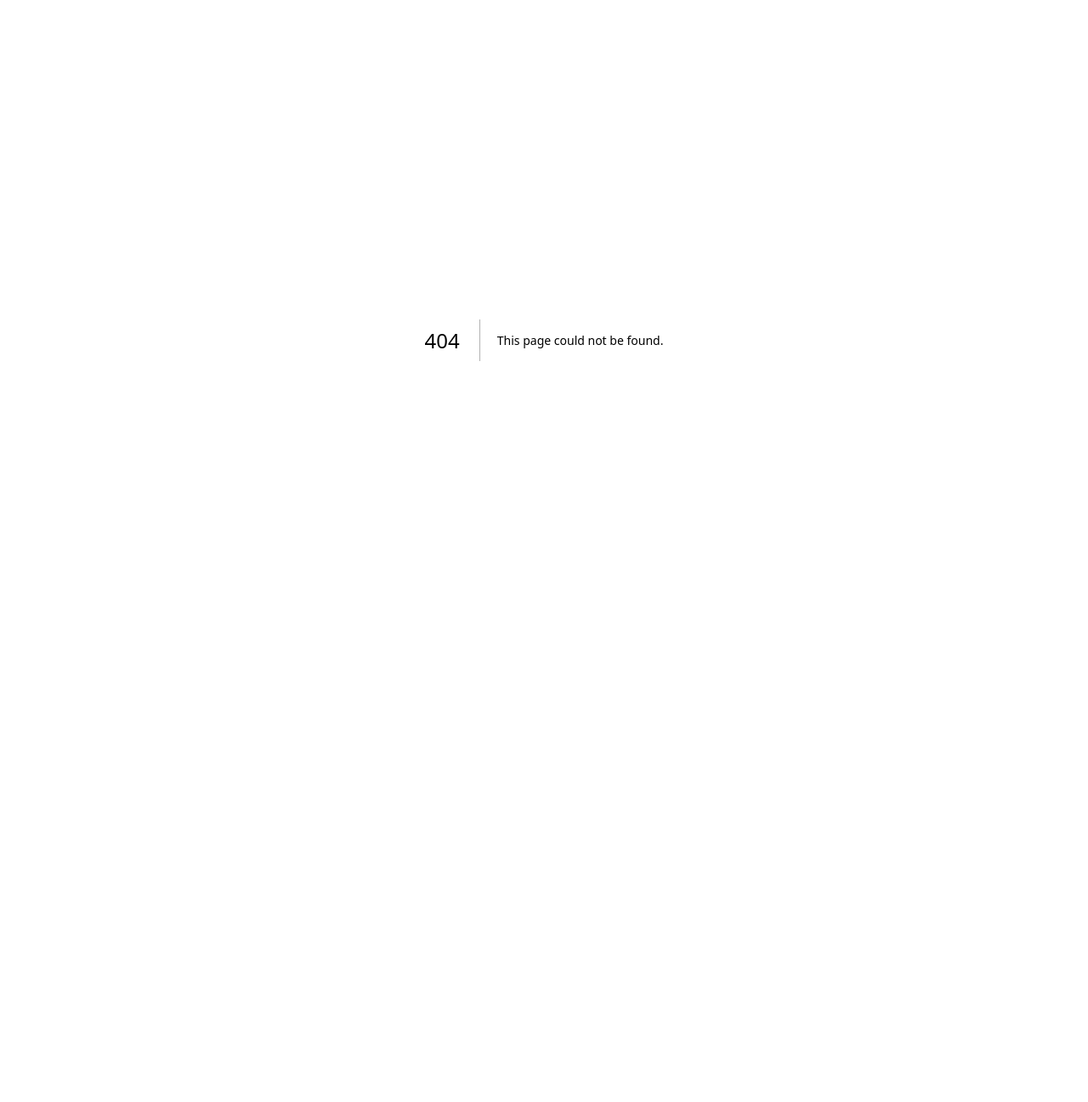
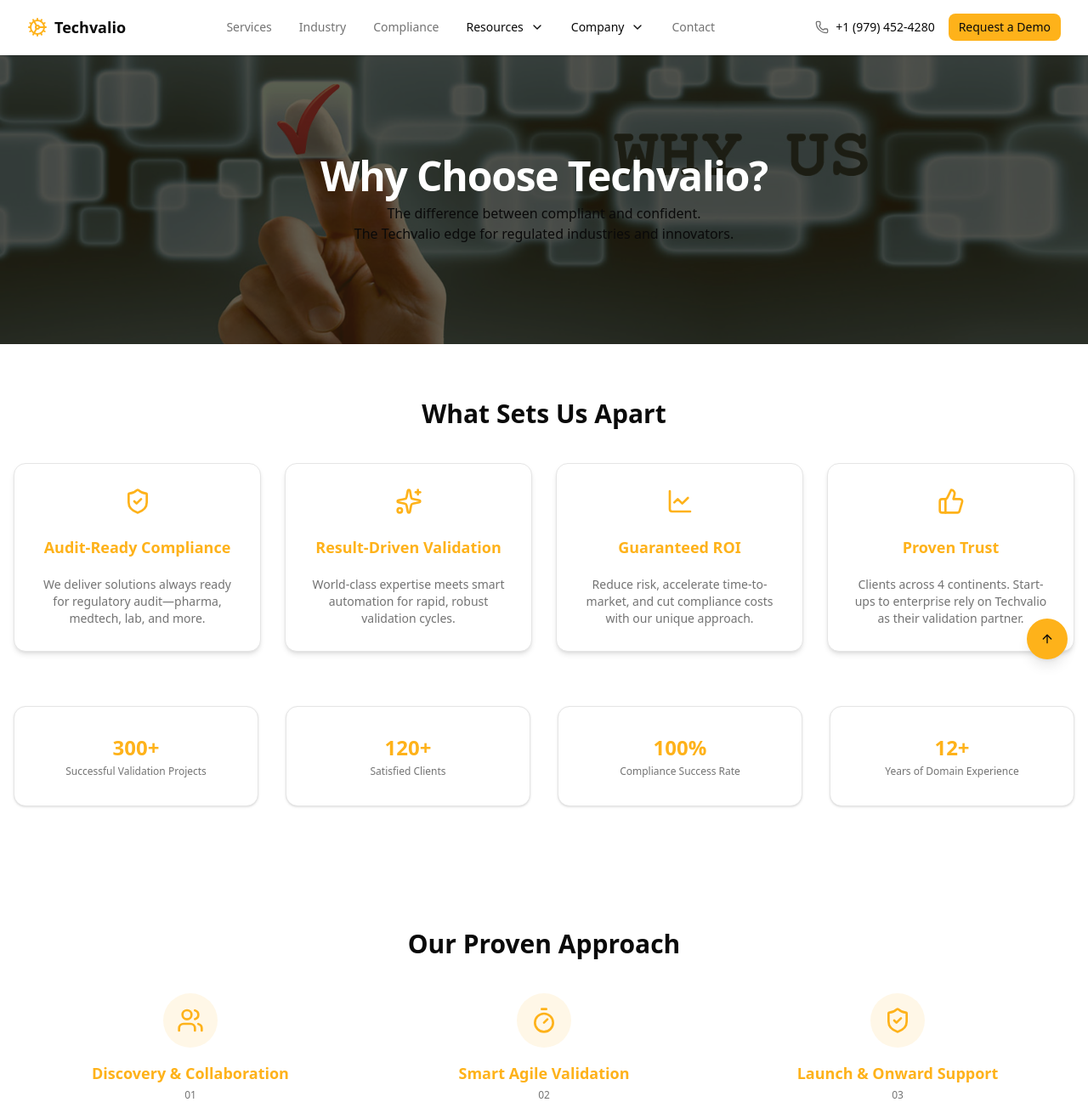
Before and after one commit to Techflume/techvalio, a Next.js app: page /why-us in a window 1280 px wide. Before the commit this address had no page. Shown: the top 1297 px of the page at 85% size. Before the commit the page ends 800 px from the top, so only its background shows below. Built offline with nearby package versions, Linux system fonts and the light colour scheme.

Commit message:
about and why-us page

```diff
--- a/app/(main)/about/page.tsx
+++ b/app/(main)/about/page.tsx
@@ -3,9 +3,7 @@
 import { motion } from "framer-motion";
 import { Github, Linkedin, Twitter } from "lucide-react";
 import Image from "next/image";
-// import { FaLinkedin, FaTwitter, FaGithub } from "react-icons/fa";
 
-// Example team data (replace with real photos/info)
 const team = [
     {
         name: "Shivanand Prakash",
--- /dev/null
+++ b/app/(main)/why-us/page.tsx
@@ -0,0 +1,199 @@
+"use client";
+
+import { motion } from "framer-motion";
+import Image from "next/image";
+import { ThumbsUp, Sparkles, ShieldCheck, LineChart, Users, Timer } from "lucide-react";
+import { Button } from "@/components/ui/button";
+
+// Differentiators
+const features = [
+  {
+    icon: <ShieldCheck className="text-primary" size={32} />,
+    title: "Audit-Ready Compliance",
+    desc: "We deliver solutions always ready for regulatory audit—pharma, medtech, lab, and more.",
+  },
+  {
+    icon: <Sparkles className="text-primary" size={32} />,
+    title: "Result-Driven Validation",
+    desc: "World-class expertise meets smart automation for rapid, robust validation cycles.",
+  },
+  {
+    icon: <LineChart className="text-primary" size={32} />,
+    title: "Guaranteed ROI",
+    desc: "Reduce risk, accelerate time-to-market, and cut compliance costs with our unique approach.",
+  },
+  {
+    icon: <ThumbsUp className="text-primary" size={32} />,
+    title: "Proven Trust",
+    desc: "Clients across 4 continents. Start-ups to enterprise rely on Techvalio as their validation partner.",
+  },
+];
+
+// Score/Stat Cards
+const stats = [
+  { label: "Successful Validation Projects", value: "300+" },
+  { label: "Satisfied Clients", value: "120+" },
+  { label: "Compliance Success Rate", value: "100%" },
+  { label: "Years of Domain Experience", value: "12+" },
+];
+
+export default function WhyUsPage() {
+  return (
+    <div className="bg-background min-h-screen flex flex-col">
+      {/* Hero Section */}
+      <section className="relative w-full h-[300px] md:h-[340px] flex items-center justify-center bg-primary/80">
+        <Image
+          src="/images/why-us.jpg"
+          alt="Why Techvalio"
+          fill
+          className="object-cover z-0"
+          style={{ opacity: 0.72 }}
+        />
+        <div className="absolute inset-0 bg-black/60 z-0"></div>
+        <motion.div
+          className="relative z-10 text-center"
+          initial={{ opacity: 0, y: 35 }}
+          animate={{ opacity: 1, y: 0 }}
+          transition={{ duration: 0.7 }}
+        >
+          <h1 className="text-white font-bold text-4xl md:text-5xl tracking-tight mb-2">
+            Why Choose Techvalio?
+          </h1>
+          <div className="text-primary-foreground text-md max-w-xl mx-auto font-medium">
+            The difference between compliant and confident. <br className="hidden sm:block" /> The Techvalio edge for regulated industries and innovators.
+          </div>
+        </motion.div>
+      </section>
+
+      {/* Differentiators - Feature Cards */}
+      <section className="container mx-auto px-4 py-16">
+        <motion.h2
+          className="font-headline text-2xl md:text-3xl font-bold text-center mb-10"
+          initial={{ opacity: 0, y: 15 }}
+          whileInView={{ opacity: 1, y: 0 }}
+          viewport={{ once: true }}
+          transition={{ duration: 0.5 }}
+        >
+          What Sets Us Apart
+        </motion.h2>
+        <div className="grid gap-7 md:grid-cols-2 lg:grid-cols-4">
+          {features.map((f, i) => (
+            <motion.div
+              key={f.title}
+              className="bg-white rounded-xl shadow-md border p-7 flex flex-col items-center text-center gap-3 hover:shadow-xl transition-transform hover:-translate-y-1"
+              initial={{ opacity: 0, y: 26 }}
+              whileInView={{ opacity: 1, y: 0 }}
+              viewport={{ once: true }}
+              transition={{ duration: 0.45, delay: i * 0.1 }}
+            >
+              <div className="mb-3">{f.icon}</div>
+              <div className="font-bold text-lg mb-2 text-primary">{f.title}</div>
+              <div className="text-muted-foreground text-sm">{f.desc}</div>
+            </motion.div>
+          ))}
+        </div>
+      </section>
+
+      {/* Score Cards */}
+      <section className="container mx-auto px-4 pt-0 pb-12">
+        <div className="grid grid-cols-2 md:grid-cols-4 gap-8">
+          {stats.map((stat, idx) => (
+            <motion.div
+              key={stat.label}
+              className="flex flex-col items-center bg-background rounded-xl border shadow p-6 md:p-8"
+              initial={{ opacity: 0, y: 20 }}
+              whileInView={{ opacity: 1, y: 0 }}
+              viewport={{ once: true }}
+              transition={{ duration: 0.55, delay: idx * 0.09 }}
+            >
+              <div className="text-2xl font-headline font-bold text-primary mb-1">{stat.value}</div>
+              <div className="text-xs text-muted-foreground text-center">{stat.label}</div>
+            </motion.div>
+          ))}
+        </div>
+      </section>
+
+      {/* The Techvalio Approach */}
+      <section className="container mx-auto px-4 py-18 md:py-24">
+        <motion.h2
+          className="font-headline text-2xl md:text-3xl font-bold mb-10 text-center"
+          initial={{ opacity: 0, y: 24 }}
+          whileInView={{ opacity: 1, y: 0 }}
+          viewport={{ once: true }}
+          transition={{ duration: 0.5 }}
+        >
+          Our Proven Approach
+        </motion.h2>
+        <div className="flex flex-col md:flex-row gap-12 md:gap-0 justify-evenly">
+          {[
+            {
+              icon: <Users size={32} className="text-primary" />,
+              label: "Discovery & Collaboration",
+              step: "01",
+              desc: "We listen, learn, and blueprint your unique validation needs.",
+            },
+            {
+              icon: <Timer size={32} className="text-primary" />,
+              label: "Smart Agile Validation",
+              step: "02",
+              desc: "Rapid sprints, full documentation, and continuous compliance.",
+            },
+            {
+              icon: <ShieldCheck size={32} className="text-primary" />,
+              label: "Launch & Onward Support",
+              step: "03",
+              desc: "Audit, train, and optimize—so you can scale with peace of mind.",
+            }
+          ].map((a, idx) => (
+            <motion.div
+              key={a.label}
+              className="flex-1 flex flex-col items-center md:px-10"
+              initial={{ opacity: 0, y: 16 }}
+              whileInView={{ opacity: 1, y: 0 }}
+              viewport={{ once: true }}
+              transition={{ duration: 0.6, delay: idx * 0.12 }}
+            >
+              <div className="bg-primary/10 rounded-full flex items-center justify-center w-16 h-16 mb-4">{a.icon}</div>
+              <div className="font-bold text-lg mb-1 text-primary">{a.label}</div>
+              <div className="mb-2 text-xs font-mono text-muted-foreground">{a.step}</div>
+              <div className="text-muted-foreground text-sm text-center">{a.desc}</div>
+            </motion.div>
+          ))}
+        </div>
+      </section>
+
+      {/* Testimonial */}
+      <section className="container mx-auto px-4 py-14 flex flex-col items-center">
+        <motion.div
+          className="max-w-2xl mx-auto bg-white rounded-2xl shadow-lg p-8 text-center border"
+          initial={{ opacity: 0, y: 32 }}
+          whileInView={{ opacity: 1, y: 0 }}
+          viewport={{ once: true }}
+          transition={{ duration: 0.6 }}
+        >
+          <p className="text-lg font-semibold text-primary leading-snug mb-4">
+            “Techvalio ensures our compliance isn’t just a checkbox—we’re always audit-ready and can focus on innovation. Their team is fast, transparent, and truly expert.”
+          </p>
+          <div className="flex flex-col items-center">
+            <Image
+              src="/images/team/client-avatar.jpg"
+              alt="Techvalio Client"
+              width={56}
+              height={56}
+              className="rounded-full mb-2"
+            />
+            <div className="text-sm font-bold">Dr. Rahul Khanna</div>
+            <div className="text-xs text-muted-foreground">QA Lead, BiopharmX</div>
+          </div>
+        </motion.div>
+      </section>
+
+      {/* CTA */}
+      <section className="py-14 bg-primary flex justify-center items-center">
+        <Button size="lg" className="text-lg font-semibold px-8 py-4 rounded-full shadow-xl hover:-translate-y-1 transition">
+          Work With Techvalio
+        </Button>
+      </section>
+    </div>
+  );
+}
```
Also changed, not shown: public/images/about.jpg (added), public/images/why-us.jpg (added).
